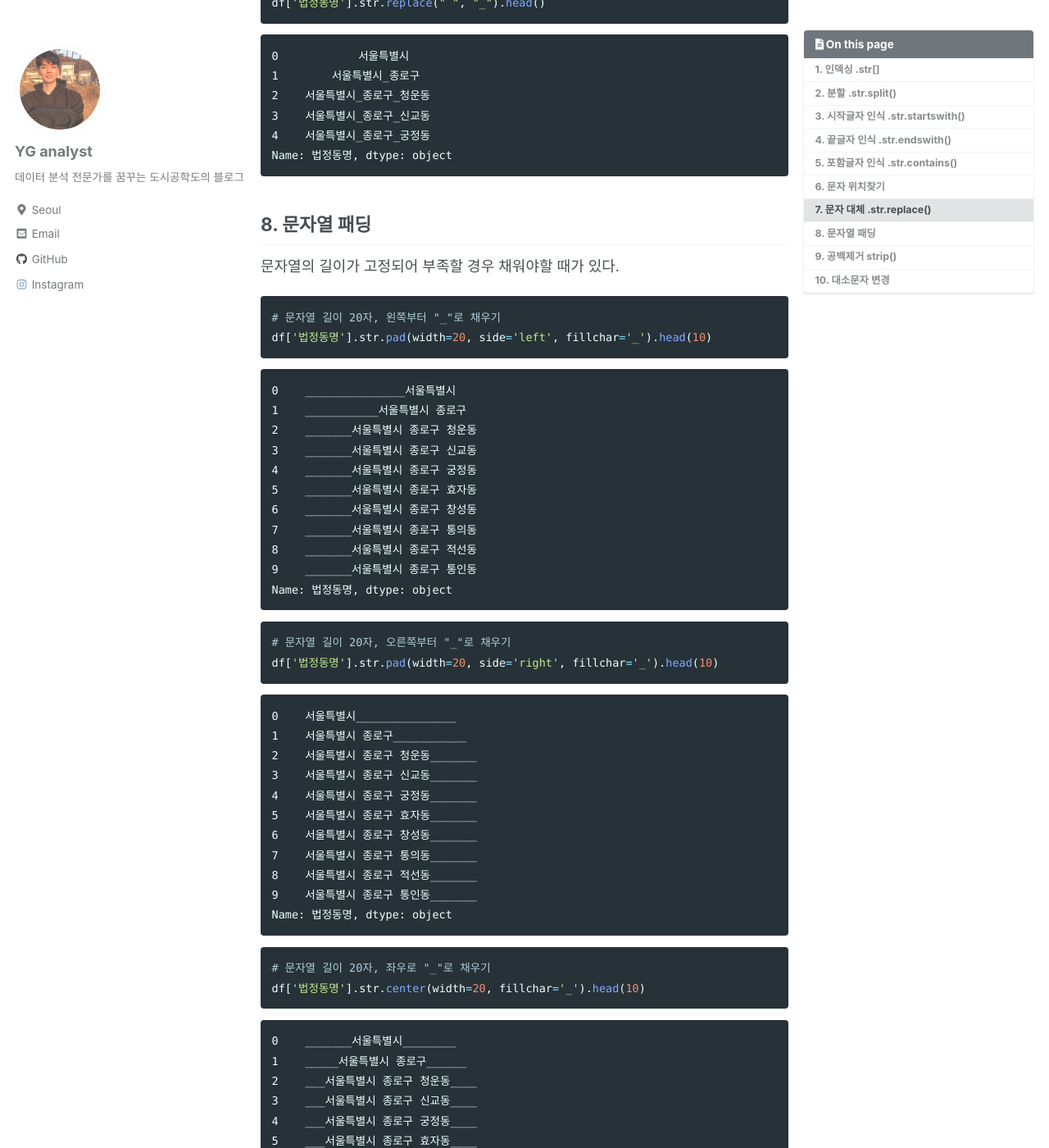
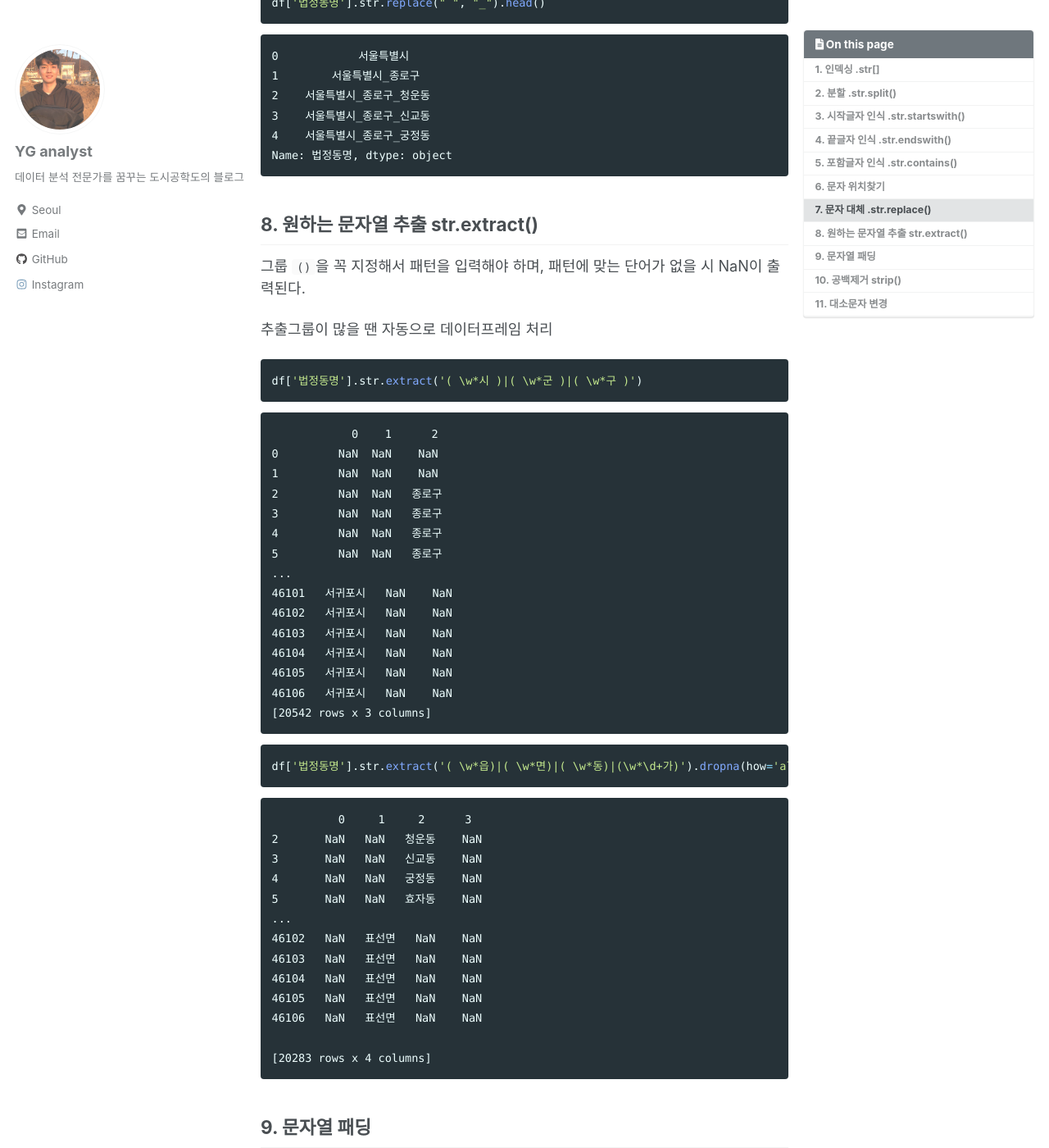
Before and after one commit to yganalyst/yganalyst.github.io, a Jekyll site: the page built from _posts/2019-10-14-memo_9.md, in a window 1280 px wide and 1400 px high, scrolled down 4582 px. Shown: the whole window at 82% size. Built offline with Jekyll 4.4.1, drawn with Linux system fonts in a browser that asks for light colours; cached includes are drawn as plain includes; nearby versions of some CDN libraries; comment, search, counter and statistics services are not loaded; some of the changed text lies outside the part shown.

Commit message:
add function

````diff
--- a/_posts/2019-10-14-memo_9.md
+++ b/_posts/2019-10-14-memo_9.md
@@ -562,9 +562,57 @@ df['법정동명'].str.replace(" ", "_").head()
     4    서울특별시_종로구_궁정동
     Name: 법정동명, dtype: object
 
+## 8. 원하는 문자열 추출 str.extract()
+
+그룹 `()`을 꼭 지정해서 패턴을 입력해야 하며, 패턴에 맞는 단어가 없을 시 NaN이 출력된다.
+
+추출그룹이 많을 땐 자동으로 데이터프레임 처리
+
+```python
+df['법정동명'].str.extract('( \w*시 )|( \w*군 )|( \w*구 )')
+```
+```
+            0    1      2
+0         NaN  NaN    NaN
+1         NaN  NaN    NaN
+2         NaN  NaN   종로구
+3         NaN  NaN   종로구
+4         NaN  NaN   종로구
+5         NaN  NaN   종로구
+...
+46101   서귀포시   NaN    NaN
+46102   서귀포시   NaN    NaN
+46103   서귀포시   NaN    NaN
+46104   서귀포시   NaN    NaN
+46105   서귀포시   NaN    NaN
+46106   서귀포시   NaN    NaN
+[20542 rows x 3 columns]
+```
 
 
-## 8. 문자열 패딩
+```python
+df['법정동명'].str.extract('( \w*읍)|( \w*면)|( \w*동)|(\w*\d+가)').dropna(how='all')
+```
+```
+          0     1     2      3
+2       NaN   NaN   청운동    NaN
+3       NaN   NaN   신교동    NaN
+4       NaN   NaN   궁정동    NaN
+5       NaN   NaN   효자동    NaN
+...
+46102   NaN   표선면   NaN    NaN
+46103   NaN   표선면   NaN    NaN
+46104   NaN   표선면   NaN    NaN
+46105   NaN   표선면   NaN    NaN
+46106   NaN   표선면   NaN    NaN
+
+[20283 rows x 4 columns]
+```
+
+
+
+
+## 9. 문자열 패딩
 
 문자열의 길이가 고정되어 부족할 경우 채워야할 때가 있다.
 
@@ -760,7 +808,7 @@ test3.iloc[1]# 확인
 
 
 
-## 10. 대소문자 변경
+## 11. 대소문자 변경
 
 
 ```python
````
Also changed, not shown: other parts of _posts/2019-10-14-memo_9.md (+1 -1 lines).
